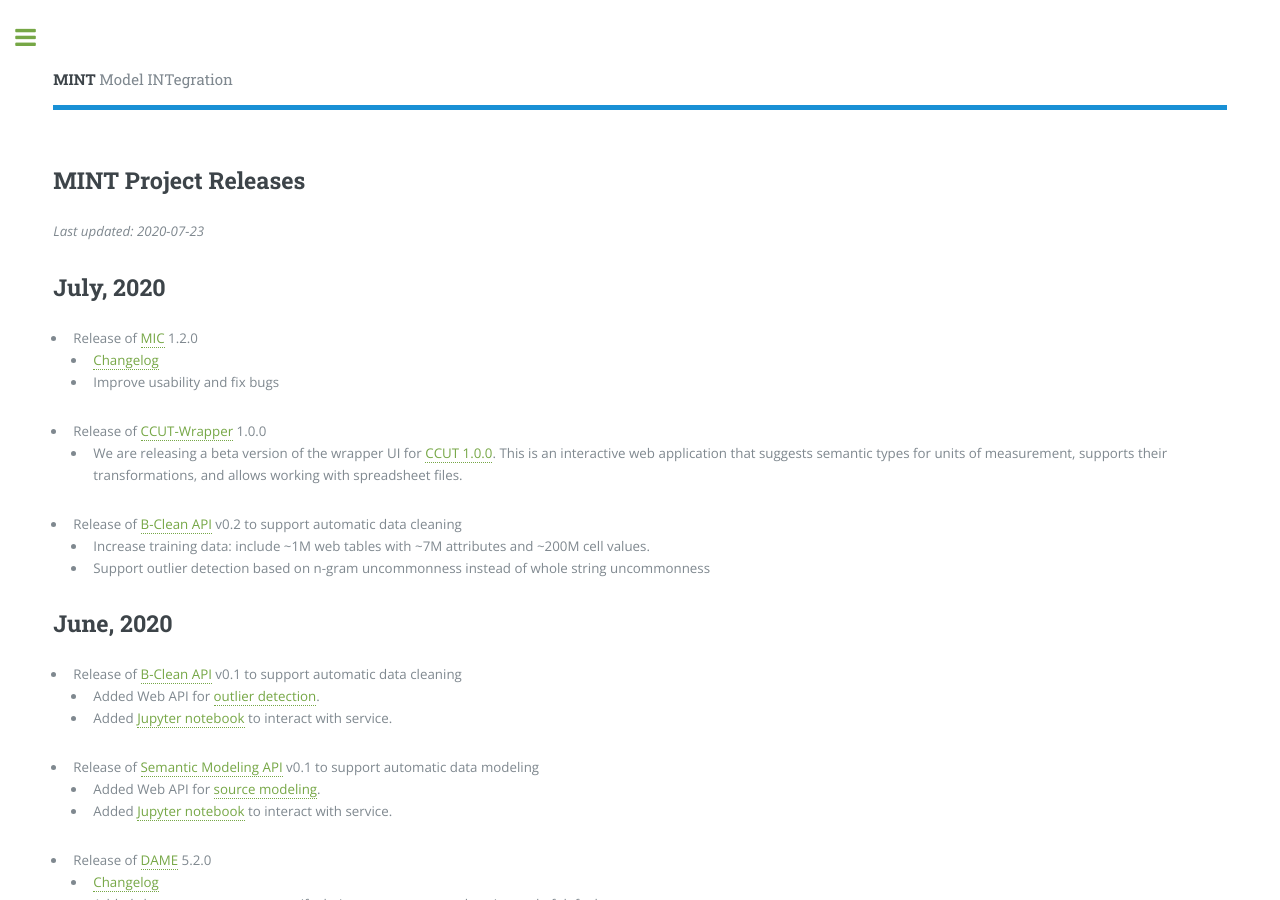
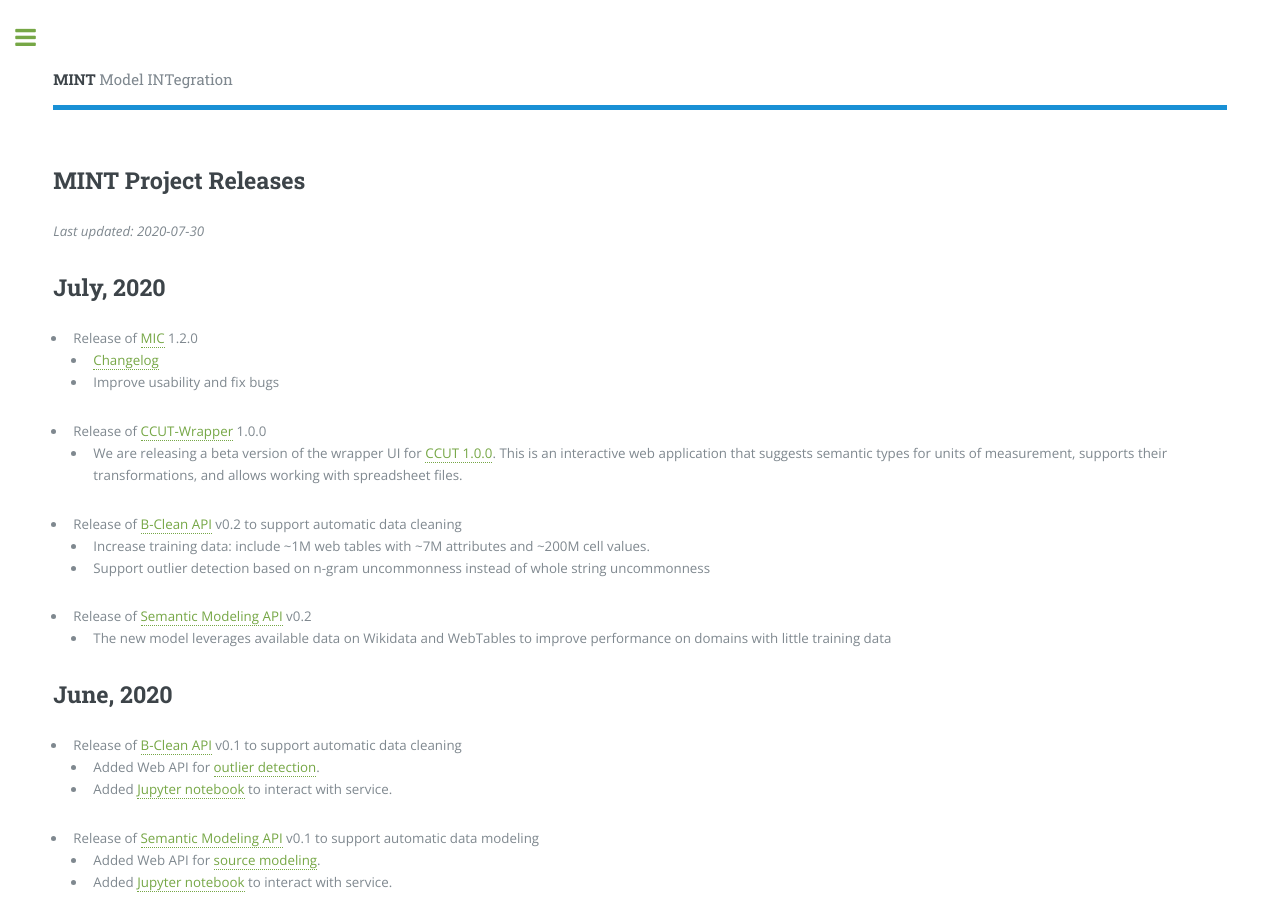
Before and after one commit to KnowledgeCaptureAndDiscovery/MINT, a Jekyll site: the page built from releases.md, in a window 1280 px wide and 900 px high. Built offline with Jekyll 4.4.1, drawn with Linux system fonts in a browser that asks for light colours.

Commit message:
Update releases.md

```diff
--- a/releases.md
+++ b/releases.md
@@ -3,7 +3,7 @@ layout: page
 title: MINT Project Releases
 ---
 
-*Last updated: 2020-07-23*
+*Last updated: 2020-07-30*
 
 ## July, 2020
 
@@ -15,6 +15,8 @@ title: MINT Project Releases
 * Release of [B-Clean API](https://github.com/mintproject/byod-cleaning-api) v0.2 to support automatic data cleaning
   * Increase training data: include ~1M web tables with ~7M attributes and ~200M cell values.
   * Support outlier detection based on n-gram uncommonness instead of whole string uncommonness
+* Release of [Semantic Modeling API](https://github.com/mintproject/semantic-modeling-api) v0.2
+  * The new model leverages available data on Wikidata and WebTables to improve performance on domains with little training data
 
 ## June, 2020
 * Release of [B-Clean API](https://github.com/mintproject/byod-cleaning-api) v0.1 to support automatic data cleaning
```
